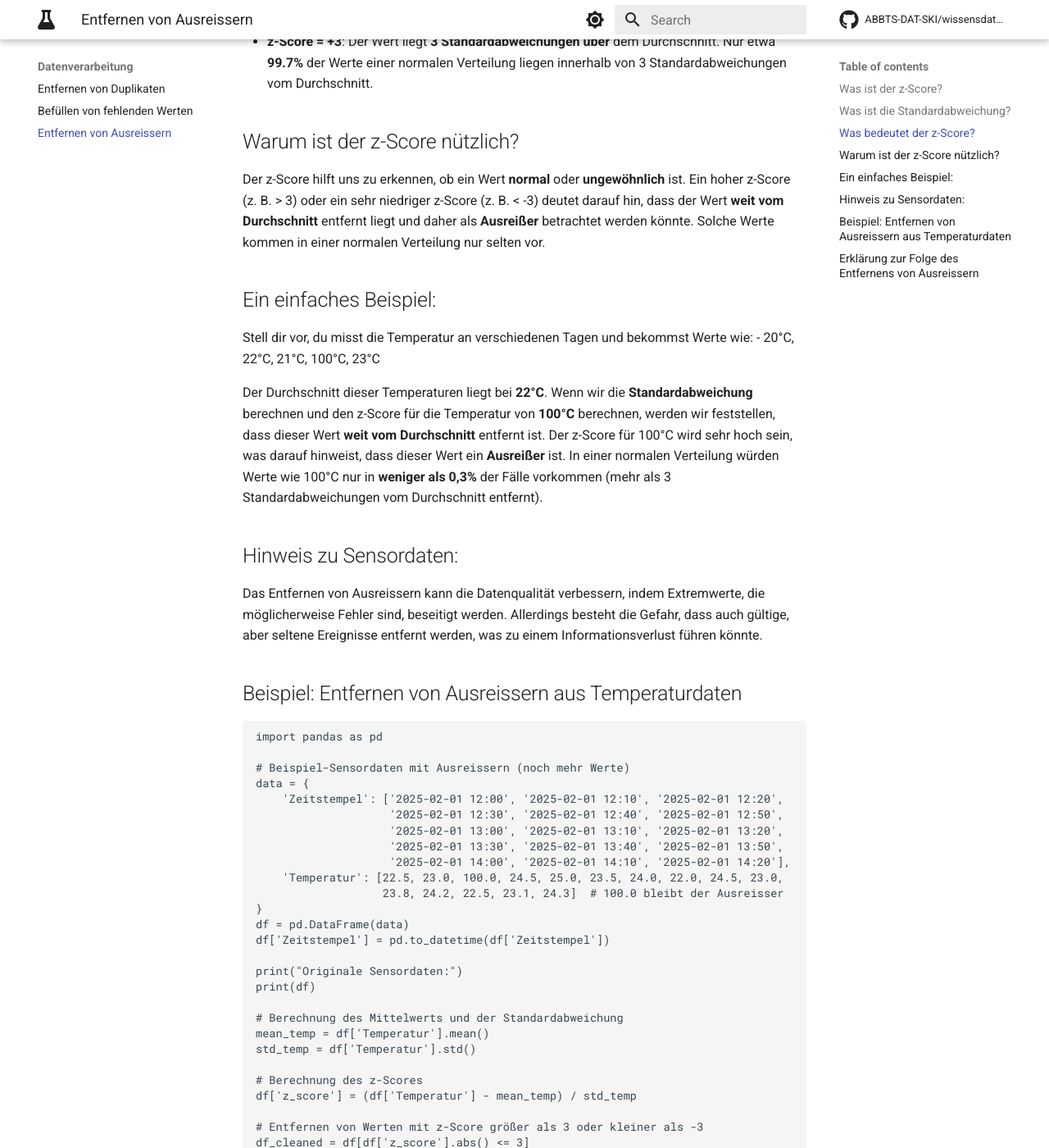
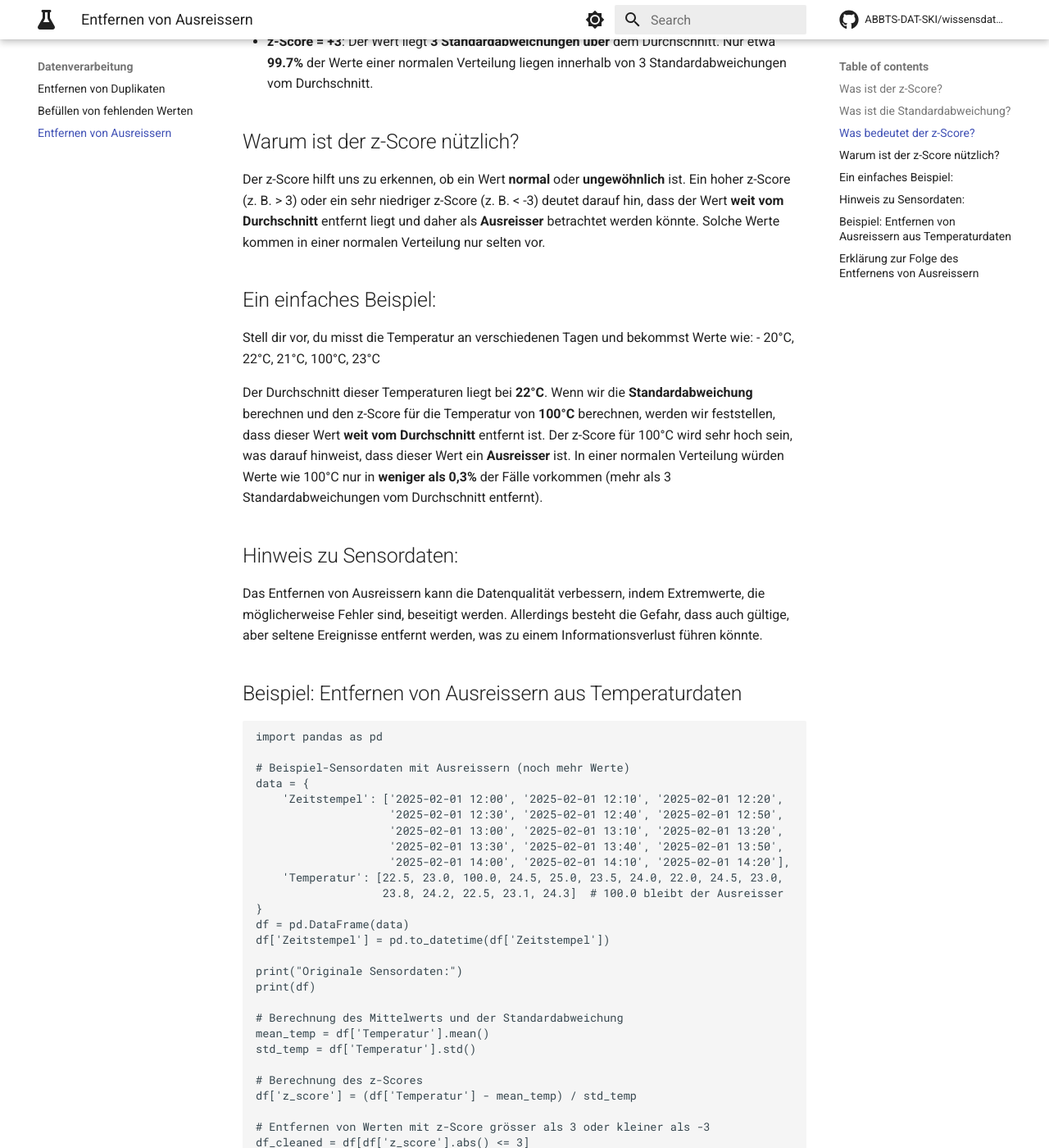
Before and after one commit to ABBTS-DAT-SKI/wissensdatenbank, an MkDocs documentation site: the page built from docs/data-engineering/outliers.md, in a window 1280 px wide and 1400 px high, scrolled down 1352 px. Shown: the whole window at 82% size. Built offline with MkDocs 1.6.1 and Material for MkDocs 9.7.7, drawn with Linux system fonts in a browser that asks for light colours; comment, search, counter and statistics services are not loaded; some of the changed text lies outside the part shown.

Commit message:
swissify text

````diff
--- a/docs/data-engineering/outliers.md
+++ b/docs/data-engineering/outliers.md
@@ -33,14 +33,14 @@ Der z-Score zeigt uns, wie weit ein Wert vom Durchschnitt entfernt ist, und gibt
 
 ## Warum ist der z-Score nützlich?
 
-Der z-Score hilft uns zu erkennen, ob ein Wert **normal** oder **ungewöhnlich** ist. Ein hoher z-Score (z. B. > 3) oder ein sehr niedriger z-Score (z. B. < -3) deutet darauf hin, dass der Wert **weit vom Durchschnitt** entfernt liegt und daher als **Ausreißer** betrachtet werden könnte. Solche Werte kommen in einer normalen Verteilung nur selten vor.
+Der z-Score hilft uns zu erkennen, ob ein Wert **normal** oder **ungewöhnlich** ist. Ein hoher z-Score (z. B. > 3) oder ein sehr niedriger z-Score (z. B. < -3) deutet darauf hin, dass der Wert **weit vom Durchschnitt** entfernt liegt und daher als **Ausreisser** betrachtet werden könnte. Solche Werte kommen in einer normalen Verteilung nur selten vor.
 
 ## Ein einfaches Beispiel:
 
 Stell dir vor, du misst die Temperatur an verschiedenen Tagen und bekommst Werte wie:
 - 20°C, 22°C, 21°C, 100°C, 23°C
 
-Der Durchschnitt dieser Temperaturen liegt bei **22°C**. Wenn wir die **Standardabweichung** berechnen und den z-Score für die Temperatur von **100°C** berechnen, werden wir feststellen, dass dieser Wert **weit vom Durchschnitt** entfernt ist. Der z-Score für 100°C wird sehr hoch sein, was darauf hinweist, dass dieser Wert ein **Ausreißer** ist. In einer normalen Verteilung würden Werte wie 100°C nur in **weniger als 0,3%** der Fälle vorkommen (mehr als 3 Standardabweichungen vom Durchschnitt entfernt).
+Der Durchschnitt dieser Temperaturen liegt bei **22°C**. Wenn wir die **Standardabweichung** berechnen und den z-Score für die Temperatur von **100°C** berechnen, werden wir feststellen, dass dieser Wert **weit vom Durchschnitt** entfernt ist. Der z-Score für 100°C wird sehr hoch sein, was darauf hinweist, dass dieser Wert ein **Ausreisser** ist. In einer normalen Verteilung würden Werte wie 100°C nur in **weniger als 0,3%** der Fälle vorkommen (mehr als 3 Standardabweichungen vom Durchschnitt entfernt).
 
 ## Hinweis zu Sensordaten:
 
@@ -74,13 +74,13 @@ std_temp = df['Temperatur'].std()
 # Berechnung des z-Scores
 df['z_score'] = (df['Temperatur'] - mean_temp) / std_temp
 
-# Entfernen von Werten mit z-Score größer als 3 oder kleiner als -3
+# Entfernen von Werten mit z-Score grösser als 3 oder kleiner als -3
 df_cleaned = df[df['z_score'].abs() <= 3]
 
 # Entfernen der Spalte 'z_score'
 df_cleaned = df_cleaned.drop(columns=['z_score'])
 
-print("\nNach Entfernen der Ausreißer:")
+print("\nNach Entfernen der Ausreisser:")
 print(df_cleaned)
 ```
 
````
Also changed, not shown: other parts of docs/data-engineering/outliers.md (+2 -2 lines).
